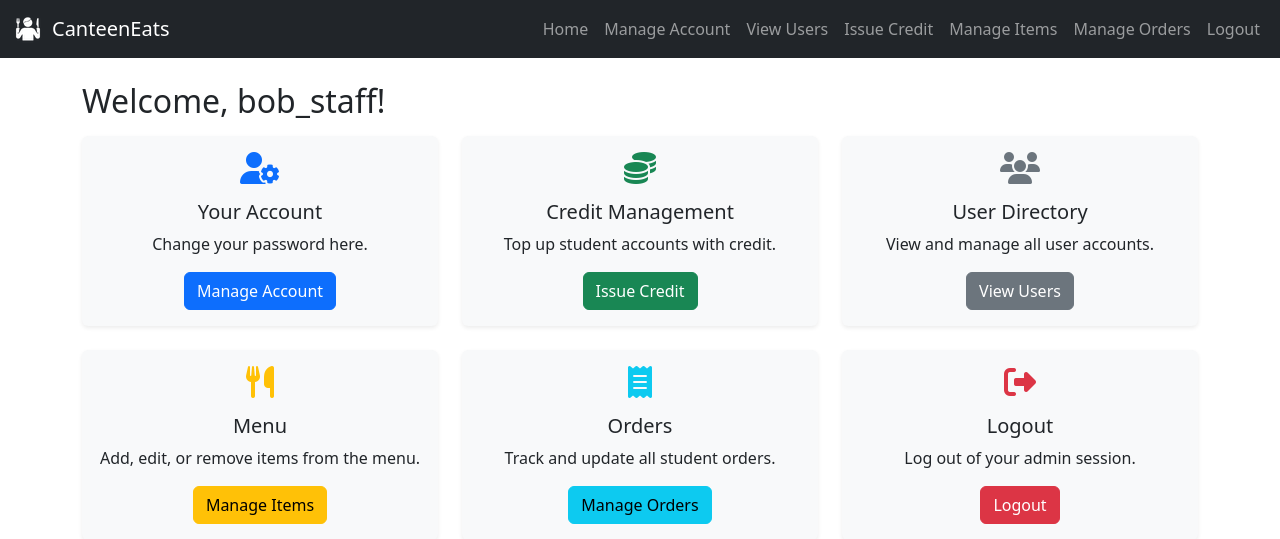
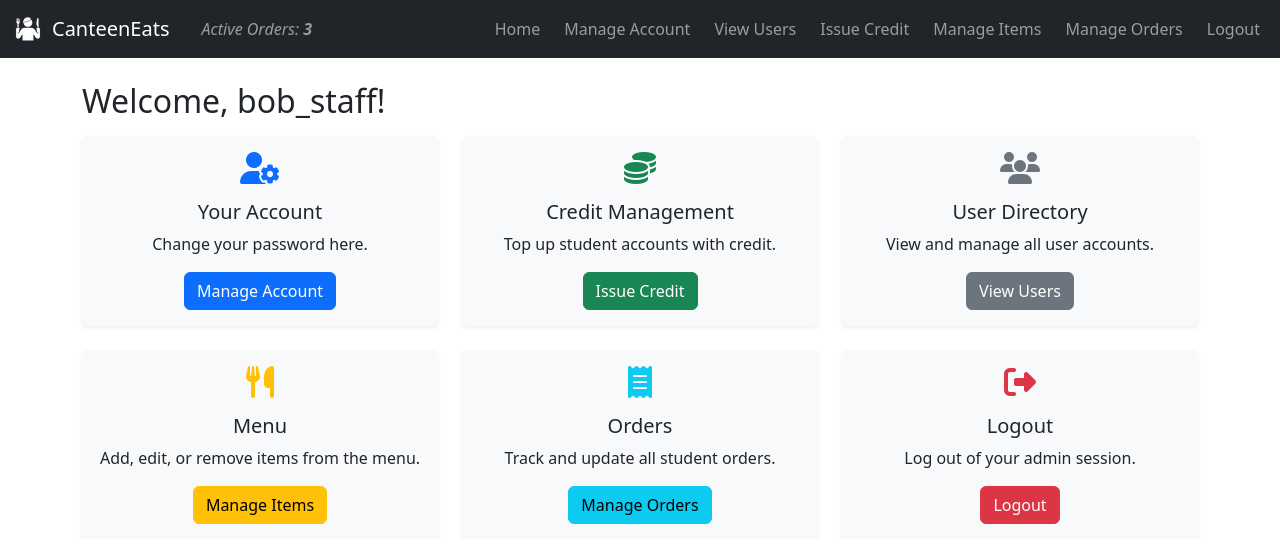
Before and after one commit to miketeachestech/example-major-work-school-canteen-ordering-system, a Flask app: page /dashboard in a window 1280 px wide. Shown: the top 539 px of the page. Run offline with Flask 3, Linux system fonts and the light colour scheme; a user stored in the database is signed in.

Commit message:
Added credit amount (or active orders if logged in as staff) to the navbar. Made some other formatting changes.

```diff
--- a/app.py
+++ b/app.py
@@ -8,7 +8,14 @@ from flask_login import (
 )
 
 from models import db, User, Item, Order, OrderStatus
-from forms import RegisterForm, LoginForm, EditAccountForm, CreditForm, ItemForm, OrderForm
+from forms import (
+    RegisterForm,
+    LoginForm,
+    EditAccountForm,
+    CreditForm,
+    ItemForm,
+    OrderForm,
+)
 from config import Config
 from seed_db import seed_all
 import os
@@ -152,9 +159,13 @@ def credit():
         else:
             student.add_credit(form.amount.data)
             db.session.commit()
-            flash(f"Added ${form.amount.data:.2f} to {student.email}'s account.", "success")
+            flash(
+                f"Added ${form.amount.data:.2f} to {student.email}'s account.",
+                "success",
+            )
             return redirect(url_for("credit"))
     return render_template("credit.html", form=form)
+
 
 @app.route("/items")
 @login_required
@@ -189,7 +200,7 @@ def add_item():
             price=form.price.data,
             quantity=form.quantity.data,
             is_vegetarian=form.is_vegetarian.data,
-            image_filename=filename
+            image_filename=filename,
         )
         db.session.add(item)
         db.session.commit()
@@ -245,6 +256,7 @@ def file_too_large(error):
     flash("File is too large (max 2MB).", "danger")
     return redirect(request.referrer or url_for("dashboard"))
 
+
 @app.route("/items/<int:item_id>/delete", methods=["POST"])
 @login_required
 def delete_item(item_id):
@@ -278,17 +290,23 @@ def manage_orders():
         OrderStatus.AWAITING.value,
         OrderStatus.CONFIRMED.value,
         OrderStatus.PREPARING.value,
-        OrderStatus.READY.value
+        OrderStatus.READY.value,
     }
 
-    active_orders = Order.query.filter(Order.status.in_(active_statuses)).order_by(Order.timestamp.desc()).all()
+    active_orders = (
+        Order.query.filter(Order.status.in_(active_statuses))
+        .order_by(Order.timestamp.desc())
+        .all()
+    )
 
     # Pagination
     page = request.args.get("page", 1, type=int)
     closed_statuses = [OrderStatus.COMPLETED.value, OrderStatus.CANCELLED.value]
-    closed_orders_pagination = Order.query.filter(
-        Order.status.in_(closed_statuses)
-    ).order_by(Order.timestamp.desc()).paginate(page=page, per_page=5)
+    closed_orders_pagination = (
+        Order.query.filter(Order.status.in_(closed_statuses))
+        .order_by(Order.timestamp.desc())
+        .paginate(page=page, per_page=5)
+    )
 
     if request.method == "POST":
         order_id = int(request.form["order_id"])
@@ -304,12 +322,20 @@ def manage_orders():
             order.status = OrderStatus.CANCELLED.value
             order.user.credit += order.total_cost
             order.item.quantity += order.quantity
-            flash(f"Order #{order.id} cancelled. Credit refunded and stock restored.", "warning")
+            flash(
+                f"Order #{order.id} cancelled. Credit refunded and stock restored.",
+                "warning",
+            )
 
         db.session.commit()
         return redirect(url_for("manage_orders", page=page))
 
-    return render_template("manage_orders.html", active_orders=active_orders, closed_orders_pagination=closed_orders_pagination)
+    return render_template(
+        "manage_orders.html",
+        active_orders=active_orders,
+        closed_orders_pagination=closed_orders_pagination,
+    )
+
 
 @app.route("/users/<int:user_id>/promote", methods=["POST"])
 @login_required
@@ -329,6 +355,7 @@ def promote_user(user_id):
 
     return redirect(url_for("users"))
 
+
 @app.route("/users/<int:user_id>/delete", methods=["POST"])
 @login_required
 def delete_user(user_id):
@@ -346,6 +373,7 @@ def delete_user(user_id):
     db.session.commit()
     flash(f"User '{user.email}' has been deleted.", "warning")
     return redirect(url_for("users"))
+
 
 @app.route("/store")
 @login_required
@@ -377,6 +405,7 @@ def store():
 
     items = query.order_by(Item.name).all()
     return render_template("store.html", items=items)
+
 
 @app.route("/order/<int:item_id>", methods=["GET", "POST"])
 @login_required
@@ -411,7 +440,7 @@ def order_item(item_id):
                     item_id=item.id,
                     quantity=qty,
                     total_cost=total_cost,
-                    status=OrderStatus.AWAITING.value
+                    status=OrderStatus.AWAITING.value,
                 )
 
                 db.session.add(order)
@@ -421,6 +450,7 @@ def order_item(item_id):
 
     return render_template("order_item.html", item=item, form=form)
 
+
 @app.route("/my-orders")
 @login_required
 def my_orders():
@@ -428,8 +458,33 @@ def my_orders():
         flash("Staff accounts do not place orders.", "info")
         return redirect(url_for("dashboard"))
 
-    orders = Order.query.filter_by(user_id=current_user.id).order_by(Order.timestamp.desc()).all()
+    orders = (
+        Order.query.filter_by(user_id=current_user.id)
+        .order_by(Order.timestamp.desc())
+        .all()
+    )
     return render_template("my_orders.html", orders=orders)
+
+
+@app.context_processor
+def inject_nav_data():
+    from models import Order, OrderStatus
+
+    if current_user.is_authenticated:
+        if current_user.is_staff:
+            active_statuses = {
+                OrderStatus.AWAITING.value,
+                OrderStatus.CONFIRMED.value,
+                OrderStatus.PREPARING.value,
+                OrderStatus.READY.value,
+            }
+            active_order_count = Order.query.filter(
+                Order.status.in_(active_statuses)
+            ).count()
+            return {"active_order_count": active_order_count}
+        else:
+            return {"student_credit": current_user.credit}
+    return {}
 
 
 if __name__ == "__main__":
--- a/templates/base.html
+++ b/templates/base.html
@@ -24,33 +24,45 @@
         <span class="navbar-toggler-icon"></span>
       </button>
 
-      <div class="collapse navbar-collapse" id="navbarNavDropdown">
+      <div class="collapse navbar-collapse justify-content-between" id="navbarNavDropdown">
+        <ul class="navbar-nav"></ul>
+        {% if current_user.is_authenticated %}
+        {% if current_user.is_staff %}
+        <div class="navbar-text text-grey ms-3">
+          <em>Active Orders: <strong>{{ active_order_count }}</strong></em>
+        </div>
+        {% else %}
+        <div class="navbar-text text-grey ms-3">
+          <em>Available Credit: <strong>${{ "{:.2f}".format(student_credit) }}</strong></em>
+        </div>
+        {% endif %}
+        {% endif %}
         <ul class="navbar-nav ms-auto">
           {% if current_user.is_authenticated %}
-          <li class="nav-item">
+          <li class="nav-item me-2">
             <a class="nav-link" href="{{ url_for('dashboard') }}">Home</a>
           </li>
-          <li class="nav-item">
+          <li class="nav-item me-2">
             <a class="nav-link" href="{{ url_for('account') }}">Manage Account</a>
           </li>
           {% if current_user.is_staff %}
-          <li class="nav-item">
+          <li class="nav-item me-2">
             <a class="nav-link" href="{{ url_for('users') }}">View Users</a>
           </li>
-          <li class="nav-item">
+          <li class="nav-item me-2">
             <a class="nav-link" href="{{ url_for('credit') }}">Issue Credit</a>
           </li>
-          <li class="nav-item">
+          <li class="nav-item me-2">
             <a class="nav-link" href="{{ url_for('items') }}">Manage Items</a>
           </li>
-          <li class="nav-item">
+          <li class="nav-item me-2">
             <a class="nav-link" href="{{ url_for('manage_orders') }}">Manage Orders</a>
           </li>
           {% else %}
-          <li class="nav-item">
+          <li class="nav-item me-2">
             <a class="nav-link" href="{{ url_for('store') }}">View Store</a>
           </li>
-          <li class="nav-item">
+          <li class="nav-item me-2">
             <a class="nav-link" href="{{ url_for('my_orders') }}">My Orders</a>
           </li>
           {% endif %}
@@ -58,7 +70,7 @@
             <a class="nav-link" href="{{ url_for('logout') }}">Logout</a>
           </li>
           {% else %}
-          <li class="nav-item">
+          <li class="nav-item me-2">
             <a class="nav-link" href="{{ url_for('login') }}">Login</a>
           </li>
           <li class="nav-item">
--- a/templates/dashboard.html
+++ b/templates/dashboard.html
@@ -76,8 +76,45 @@
   </div>
 
 {% else %}
-  <div class="alert alert-info mt-4">
+  <div class="alert alert-info mt-3">
     Your current credit: <strong>${{ "{:.2f}".format(current_user.credit) }}</strong>
+  </div>
+
+  <div class="row row-cols-1 row-cols-md-3 g-4 mt-4">
+
+    <div class="col">
+      <div class="card h-100 shadow-sm border-0 bg-light hover-card">
+        <div class="card-body text-center">
+          <i class="fas fa-user-cog fa-2x mb-3 text-primary"></i>
+          <h5 class="card-title">Your Account</h5>
+          <p class="card-text">Change your password here.</p>
+          <a href="{{ url_for('account') }}" class="btn btn-primary">Manage Account</a>
+        </div>
+      </div>
+    </div>
+
+    <div class="col">
+      <div class="card h-100 shadow-sm border-0 bg-light hover-card">
+        <div class="card-body text-center">
+          <i class="fas fa-store fa-2x mb-3 text-success"></i>
+          <h5 class="card-title">Browse Store</h5>
+          <p class="card-text">Browse and order available canteen items.</p>
+          <a href="{{ url_for('store') }}" class="btn btn-success">Browse Store</a>
+        </div>
+      </div>
+    </div>
+
+    <div class="col">
+      <div class="card h-100 shadow-sm border-0 bg-light hover-card">
+        <div class="card-body text-center">
+          <i class="fas fa-receipt fa-2x mb-3 text-warning"></i>
+          <h5 class="card-title">View Orders</h5>
+          <p class="card-text">View the status of your recent orders.</p>
+          <a href="{{ url_for('my_orders') }}" class="btn btn-warning">View Orders</a>
+        </div>
+      </div>
+    </div>
+
   </div>
 {% endif %}
 
--- a/templates/order_item.html
+++ b/templates/order_item.html
@@ -18,7 +18,7 @@
 
     <form method="POST">
       {{ form.hidden_tag() }}
-      <div class="mb-3">
+      <div class="mb-3 mt-3">
         {{ form.quantity.label }} {{ form.quantity(class="form-control", min=1) }}
       </div>
       <button type="submit" class="btn btn-success">Place Order</button>
```
Also changed, not shown: documentation/BUSINESS_RULES.md (+8 -9 lines), documentation/PROBLEM_DEFINITION.md (+0 -2 lines), templates/store.html (+19 -9 lines).
